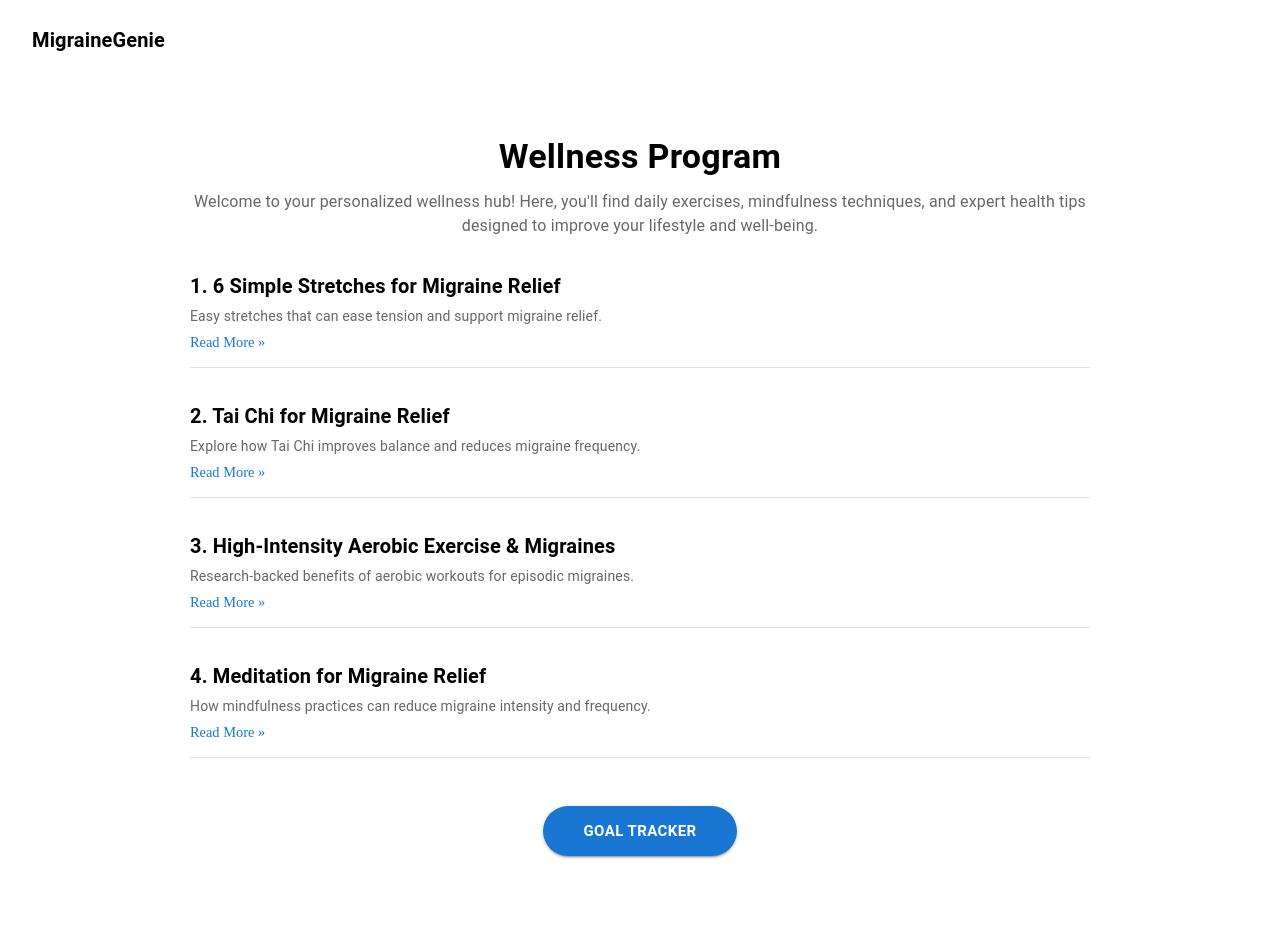
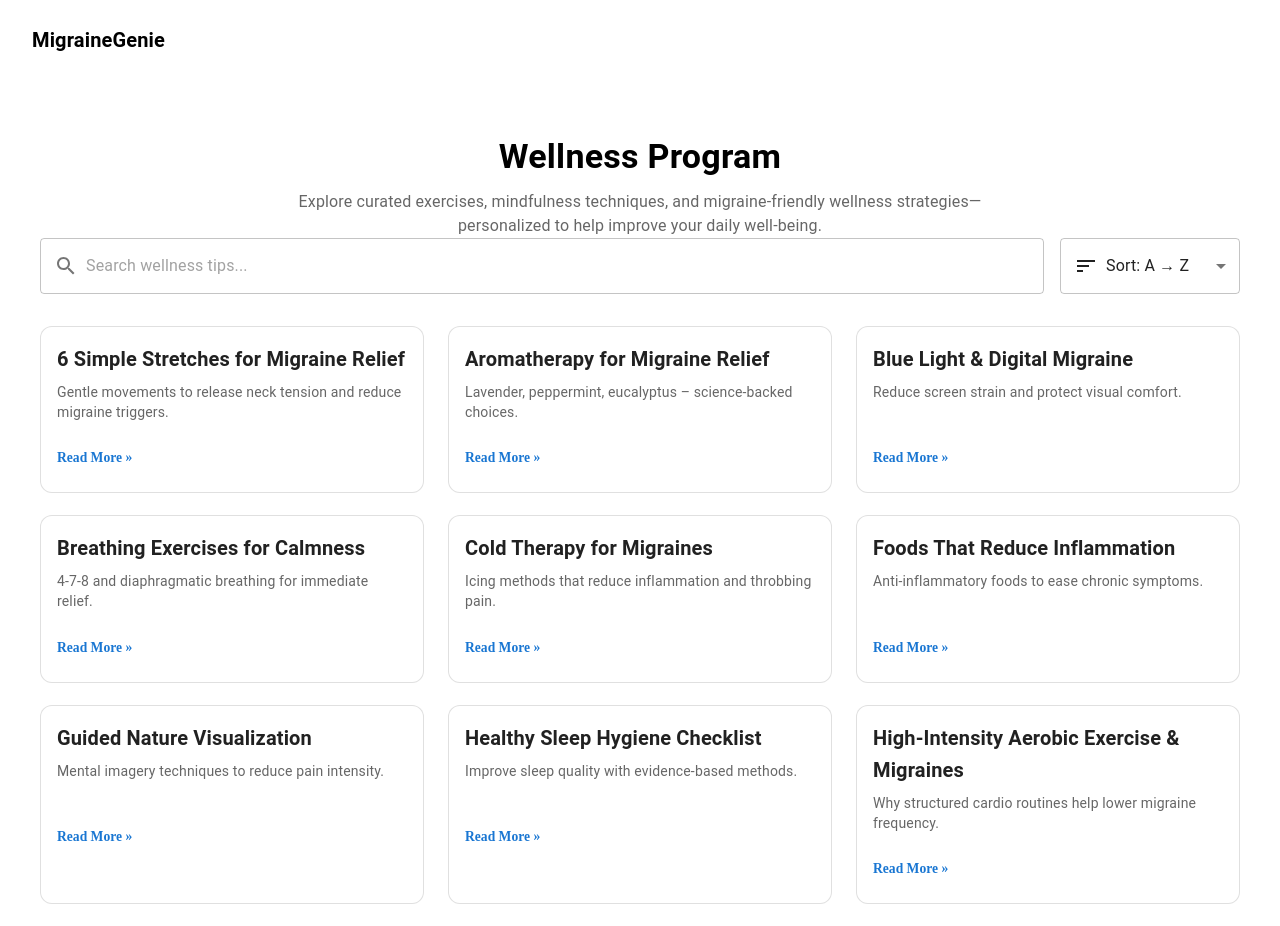
Before and after one commit to taratony-27/Migraine-Genie, a React (Create React App) app in the folder client/: page /wellness-program in a window 1280 px wide. Shown: the top 926 px of the page. Built offline with nearby package versions, Linux system fonts and the light colour scheme; no server answers.

Commit message:
Modified WellnessProgram

```diff
--- a/client/src/components/WellnessProgram.tsx
+++ b/client/src/components/WellnessProgram.tsx
@@ -1,106 +1,214 @@
-import React from 'react';
-import { Box, Typography, Divider, Button, Link, useMediaQuery, useTheme } from '@mui/material';
+import React, { useState, useMemo } from "react";
+import {
+  Box,
+  Typography,
+  Grid,
+  Card,
+  CardContent,
+  TextField,
+  InputAdornment,
+  MenuItem,
+  Select,
+  Divider,
+  Button,
+  Link,
+  useMediaQuery,
+  useTheme,
+} from "@mui/material";
+import SearchIcon from "@mui/icons-material/Search";
+import SortIcon from "@mui/icons-material/Sort";
 
+// ───────────────────────────────────────────
+// Extended Wellness Articles
+// ───────────────────────────────────────────
 const wellnessItems = [
-  {
-    title: '6 Simple Stretches for Migraine Relief',
-    desc: 'Easy stretches that can ease tension and support migraine relief.',
-  },
-  {
-    title: 'Tai Chi for Migraine Relief',
-    desc: 'Explore how Tai Chi improves balance and reduces migraine frequency.',
-  },
-  {
-    title: 'High-Intensity Aerobic Exercise & Migraines',
-    desc: 'Research-backed benefits of aerobic workouts for episodic migraines.',
-  },
-  {
-    title: 'Meditation for Migraine Relief',
-    desc: 'How mindfulness practices can reduce migraine intensity and frequency.',
-  },
+  { title: "6 Simple Stretches for Migraine Relief", desc: "Gentle movements to release neck tension and reduce migraine triggers." },
+  { title: "Tai Chi for Migraine Relief", desc: "How Tai Chi enhances balance, reduces stress, and regulates migraine episodes." },
+  { title: "High-Intensity Aerobic Exercise & Migraines", desc: "Why structured cardio routines help lower migraine frequency." },
+  { title: "Meditation for Migraine Relief", desc: "How deep breathing and awareness calm the nervous system." },
+  { title: "Yoga Nidra for Migraine Prevention", desc: "A guided sleep-like meditation to reduce stress and pain sensitivity." },
+  { title: "Hydration Strategies for Migraine Sufferers", desc: "Small habits that prevent dehydration-triggered migraines." },
+  { title: "Foods That Reduce Inflammation", desc: "Anti-inflammatory foods to ease chronic symptoms." },
+  { title: "Trigger Tracking: The Smart Way", desc: "How to identify and eliminate hidden migraine triggers." },
+  { title: "Blue Light & Digital Migraine", desc: "Reduce screen strain and protect visual comfort." },
+  { title: "Healthy Sleep Hygiene Checklist", desc: "Improve sleep quality with evidence-based methods." },
+  { title: "Progressive Muscle Relaxation (PMR)", desc: "Lower muscle tension and soothe your nervous system." },
+  { title: "Guided Nature Visualization", desc: "Mental imagery techniques to reduce pain intensity." },
+  { title: "Breathing Exercises for Calmness", desc: "4-7-8 and diaphragmatic breathing for immediate relief." },
+  { title: "Understanding Hormonal Migraine", desc: "Learn why hormones impact pain cycles and how to manage them." },
+  { title: "Warm Compress Therapy", desc: "When and how to use heat to release tension headaches." },
+  { title: "Cold Therapy for Migraines", desc: "Icing methods that reduce inflammation and throbbing pain." },
+  { title: "Walking Meditation", desc: "A quiet stroll to relax the mind and reset tension." },
+  { title: "Posture Correction for Migraine Relief", desc: "Reduce neck strain from poor desk ergonomics." },
+  { title: "Journaling for Stress Reduction", desc: "How writing helps clear cognitive overload." },
+  { title: "Aromatherapy for Migraine Relief", desc: "Lavender, peppermint, eucalyptus – science-backed choices." },
 ];
 
+// ───────────────────────────────────────────
+// Component
+// ───────────────────────────────────────────
 const WellnessProgram: React.FC = () => {
   const theme = useTheme();
-  const isMobile = useMediaQuery(theme.breakpoints.down('sm'));
+  const isMobile = useMediaQuery(theme.breakpoints.down("sm"));
+
+  const [search, setSearch] = useState("");
+  const [sortBy, setSortBy] = useState("az");
+
+  // ────────────────────────────────────────
+  // Filtering + Sorting
+  // ────────────────────────────────────────
+  const processedItems = useMemo(() => {
+    let filtered = wellnessItems.filter((item) =>
+      item.title.toLowerCase().includes(search.toLowerCase()) ||
+      item.desc.toLowerCase().includes(search.toLowerCase())
+    );
+
+    if (sortBy === "az") {
+      filtered.sort((a, b) => a.title.localeCompare(b.title));
+    } else if (sortBy === "za") {
+      filtered.sort((a, b) => b.title.localeCompare(a.title));
+    } else if (sortBy === "recent") {
+      // Assume list order = newest last → reverse for most recent
+      filtered = [...filtered].reverse();
+    }
+
+    return filtered;
+  }, [search, sortBy]);
 
   return (
     <Box
       sx={{
-        width: '100%',
-        maxWidth: '100%',
-        display: 'flex',
-        flexDirection: 'column',
-        alignItems: 'center',
+        width: "100%",
+        maxWidth: 1200,
+        margin: "0 auto",
         px: 2,
         py: { xs: 4, sm: 6 },
-        boxSizing: 'border-box',
       }}
     >
-      <Box width="100%" maxWidth="md">
-        {!isMobile && (
+      {/* Header */}
       <Typography
-            variant="h4"
+        variant={isMobile ? "h5" : "h4"}
         fontWeight="bold"
         textAlign="center"
         gutterBottom
       >
         Wellness Program
       </Typography>
-        )}
 
       <Typography
         variant="body1"
         color="text.secondary"
         textAlign="center"
-          mb={4}
-          sx={{ wordWrap: 'break-word' }}
+        mb={5}
+        sx={{ maxWidth: 700, margin: "0 auto" }}
       >
-          Welcome to your personalized wellness hub! Here, you'll find daily exercises, mindfulness
-          techniques, and expert health tips designed to improve your lifestyle and well-being.
+        Explore curated exercises, mindfulness techniques, and migraine-friendly
+        wellness strategies—personalized to help improve your daily well-being.
       </Typography>
 
-        {wellnessItems.map((item, index) => (
+      {/* Search + Sort Bar */}
       <Box
-            key={index}
-            mb={4}
         sx={{
-              wordWrap: 'break-word',
-              overflowWrap: 'anywhere',
-              width: '100%',
+          display: "flex",
+          flexDirection: { xs: "column", sm: "row" },
+          gap: 2,
+          mb: 4,
+          justifyContent: "space-between",
+          alignItems: { xs: "stretch", sm: "center" },
         }}
       >
-            <Typography variant="h6" fontWeight="bold">
-              {index + 1}. {item.title}
+        <TextField
+          fullWidth
+          placeholder="Search wellness tips..."
+          value={search}
+          onChange={(e) => setSearch(e.target.value)}
+          InputProps={{
+            startAdornment: (
+              <InputAdornment position="start">
+                <SearchIcon color="action" />
+              </InputAdornment>
+            ),
+          }}
+        />
+
+        <Box sx={{ minWidth: 180 }}>
+          <Select
+            fullWidth
+            value={sortBy}
+            onChange={(e) => setSortBy(e.target.value)}
+            startAdornment={<SortIcon sx={{ mr: 1 }} />}
+          >
+            <MenuItem value="az">Sort: A → Z</MenuItem>
+            <MenuItem value="za">Sort: Z → A</MenuItem>
+            <MenuItem value="recent">Sort: Recently Added</MenuItem>
+          </Select>
+        </Box>
+      </Box>
+
+      {/* Wellness Grid */}
+      <Grid container spacing={3}>
+        {processedItems.map((item, index) => (
+          <Grid item xs={12} sm={6} md={4} key={index}>
+            <Card
+              elevation={0}
+              sx={{
+                height: "100%",
+                borderRadius: 3,
+                border: "1px solid",
+                borderColor: "divider",
+                transition: "0.25s ease",
+                "&:hover": {
+                  boxShadow: "0 8px 24px rgba(0,0,0,0.06)",
+                  transform: "translateY(-4px)",
+                },
+              }}
+            >
+              <CardContent>
+                <Typography variant="h6" fontWeight="700" gutterBottom>
+                  {item.title}
                 </Typography>
-            <Typography variant="body2" color="text.secondary" mt={0.5}>
+
+                <Typography
+                  variant="body2"
+                  color="text.secondary"
+                  sx={{ mb: 2, minHeight: 50 }}
+                >
                   {item.desc}
                 </Typography>
+
                 <Link
                   component="button"
                   underline="hover"
                   color="primary"
-              sx={{ fontSize: '0.9rem', mt: 1, display: 'inline-block' }}
+                  sx={{ fontWeight: 600, fontSize: "0.85rem" }}
                 >
                   Read More »
                 </Link>
-            <Divider sx={{ mt: 2 }} />
-          </Box>
+              </CardContent>
+            </Card>
+          </Grid>
         ))}
+      </Grid>
 
+      {/* CTA */}
       <Box textAlign="center" mt={6}>
         <Button
           variant="contained"
           color="primary"
           size="large"
-            sx={{ borderRadius: 8, px: 5, py: 1.5, fontWeight: 'bold' }}
+          sx={{
+            borderRadius: 8,
+            px: 5,
+            py: 1.5,
+            fontWeight: "bold",
+            boxShadow: "0 4px 12px rgba(0,0,0,0.15)",
+          }}
           href="/goal-tracker"
         >
           Goal Tracker
         </Button>
       </Box>
     </Box>
-    </Box>
   );
 };
 
```
Lines whose indentation alone changed are shown as unchanged.
